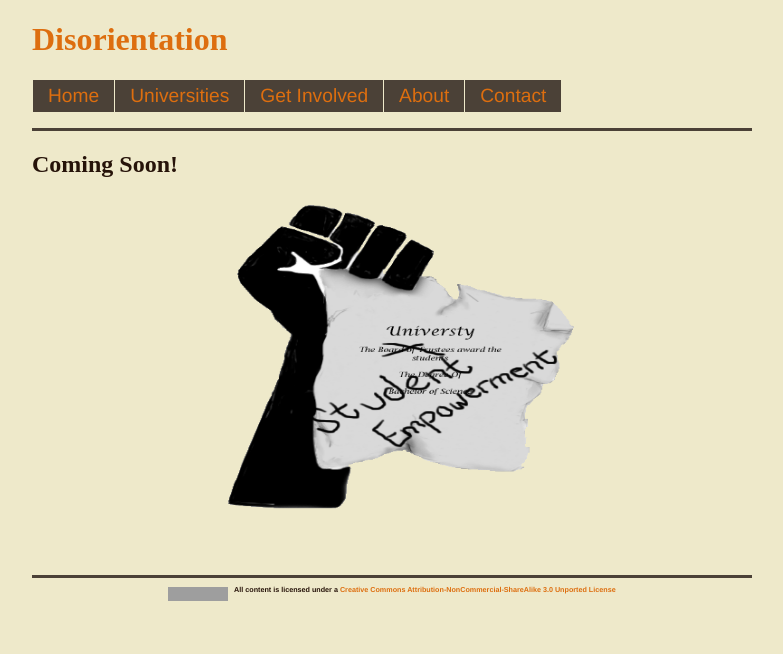
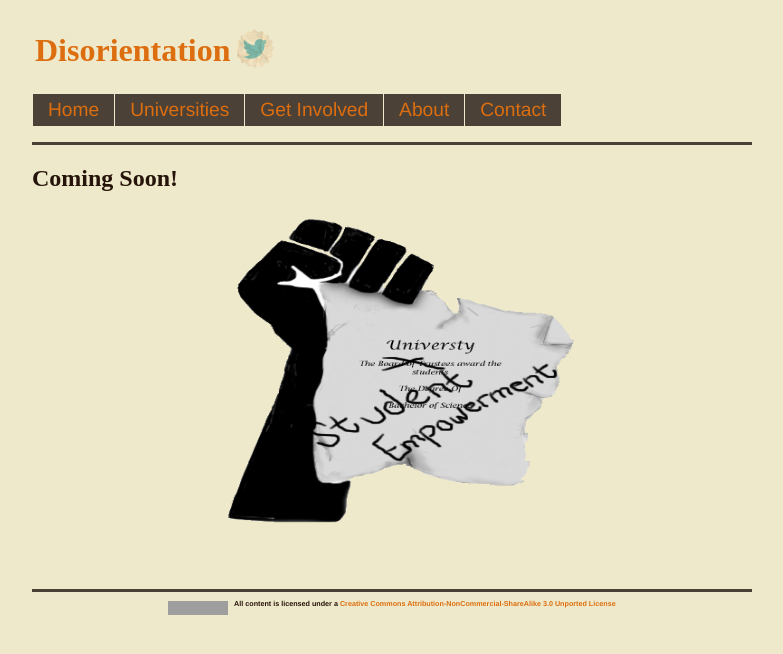
Before and after one commit to dis-orientation/dis-orientation.github.io, a Jekyll site: the page built from index.md, in a window 1280 px wide. Shown: the top 654 px of the page, without its empty margins (248-1031 px from the left). Built offline with Jekyll 4.4.1, drawn with Linux system fonts in a browser that asks for light colours; Markdown is read by kramdown in place of the engine named in the settings; grey boxes are pictures that could not be loaded.

Commit message:
twitter logo

```diff
--- a/_includes/header.html
+++ b/_includes/header.html
@@ -21,7 +21,7 @@
 
 			<div id="header-wrapper">
 
-				<div id="page-title"><h1><a href="http://dis-orientation.info">Disorientation</a></h1></div><!-- END page-title div-->
+				<div id="page-title"><table><tr><td class="left"><h1><a href="http://dis-orientation.info">Disorientation</a></h1></td><td class="right"><a href="https://twitter.com/dis_orientation"><img alt="twitter" width="40" src="/../images/twitter.png"></a></td></tr></table></div><!-- END page-title div-->
 
 				<div id="header">
 					<ul>
--- a/css/main.css
+++ b/css/main.css
@@ -72,6 +72,16 @@ DIV CONTAINERS AND SOME STYLING THEREOF:
 	width:100%;
 	color: #B22613;
 	text-decoration: none;
+}
+
+#page-title table td.left{
+	text-align: left;
+	vertical-align:middle;
+}
+
+#page-title table td.right{
+	text-align: right;
+	vertical-align:middle;
 }
 
 #header{
```
Also changed, not shown: images/twitter.png (added).
